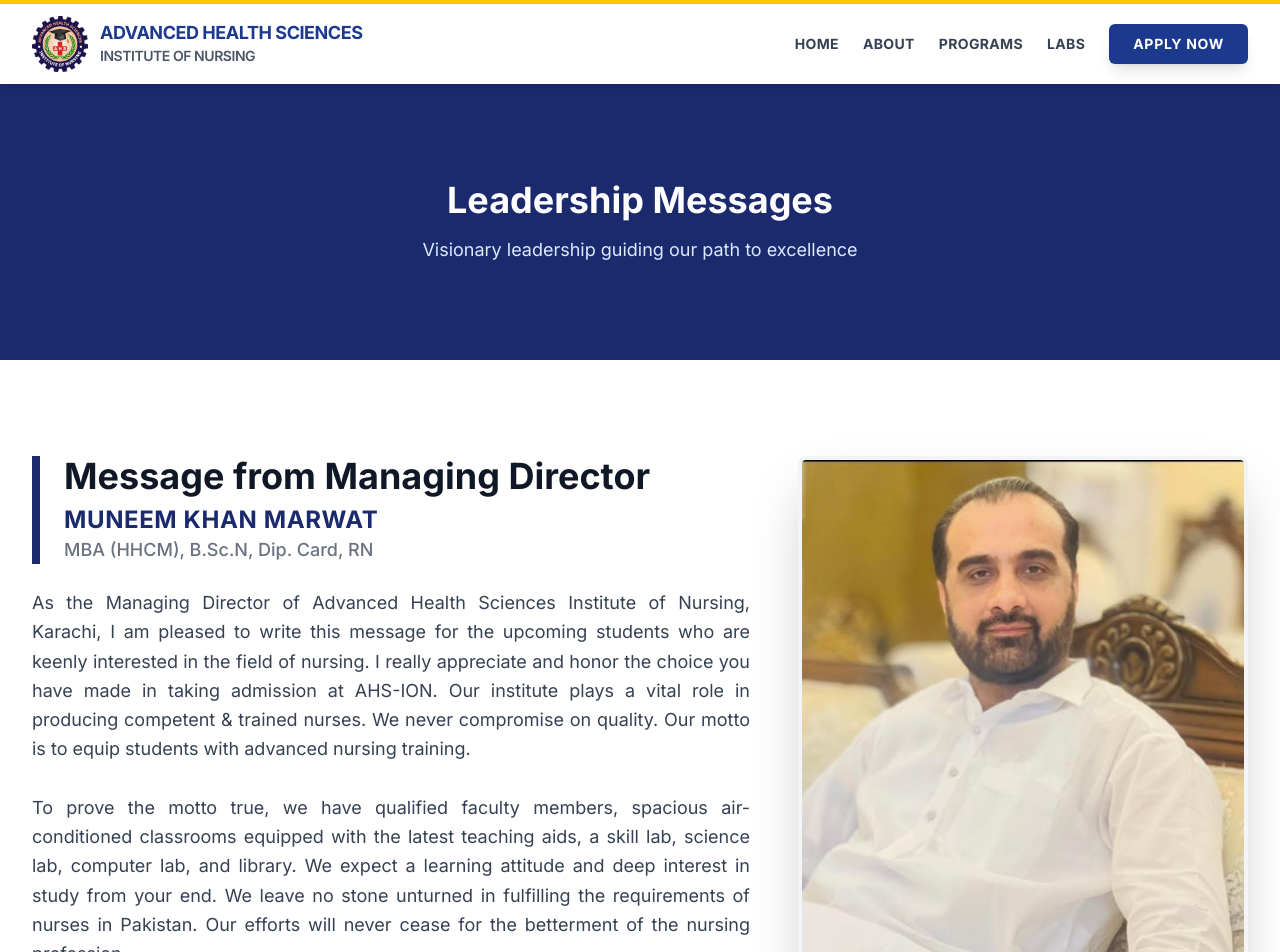
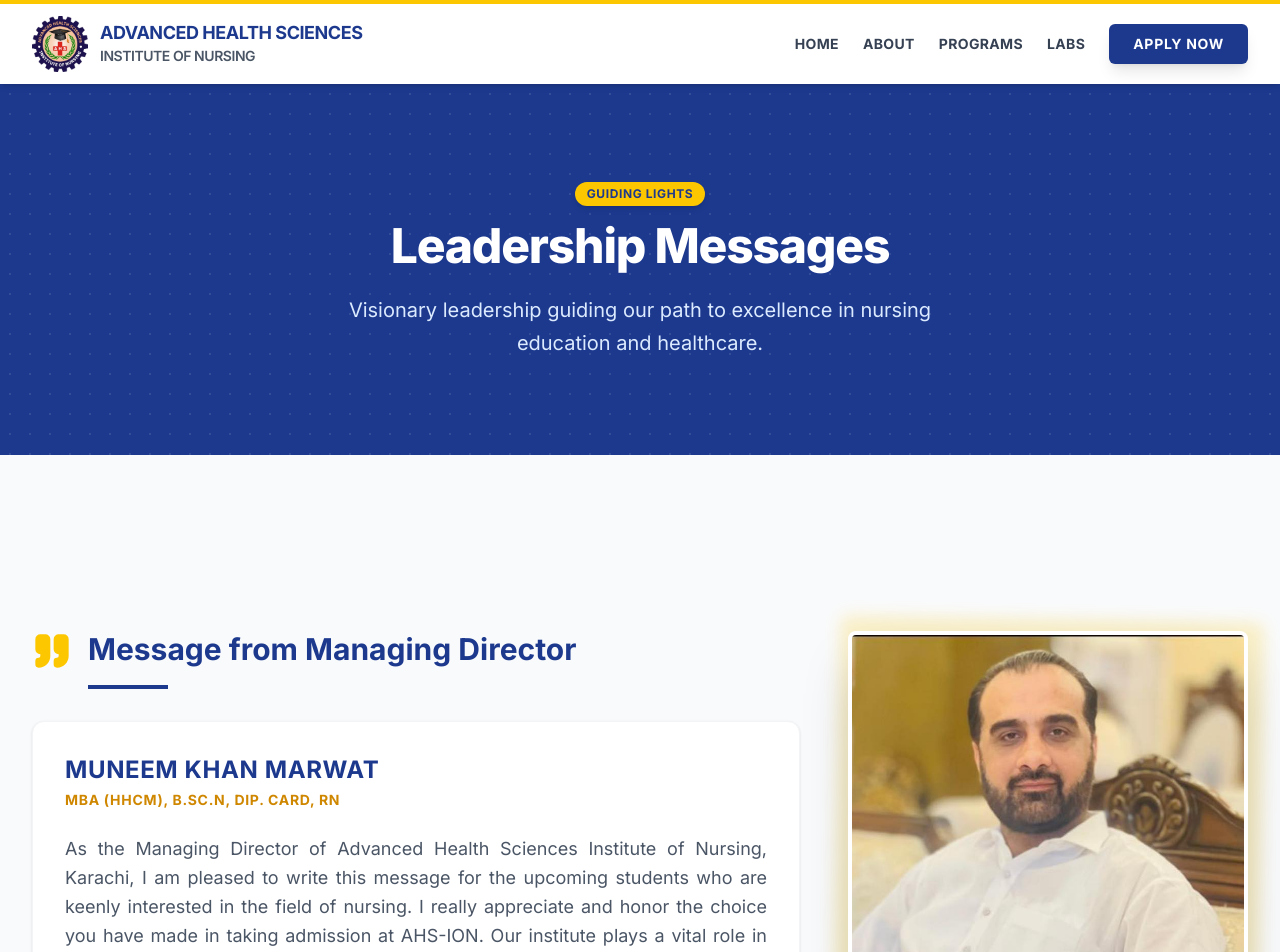
Before and after one commit to AHSANKHAN1999/ahsion-website, a Next.js app: page /about/messages in a window 1280 px wide. Shown: the top 952 px of the page. Built offline with nearby package versions, Linux system fonts and the light colour scheme.

Commit message:
Update leadership messages page to university style

```diff
--- a/src/app/about/messages/page.js
+++ b/src/app/about/messages/page.js
@@ -1,69 +1,104 @@
+"use client";
+
 import { siteData } from "@/data/siteData";
-import PageHeader from "@/components/PageHeader";
 import Section from "@/components/Section";
 import Image from "next/image";
+import { Quote } from "lucide-react";
 
 export default function Messages() {
-  // Hum 'leadership' array use kar rahe hain jo abhi humne update kiya
+  // Data fetch kar rahe hain
   const leaders = siteData.pages.leadership || [];
 
   return (
-    <div>
-      {/* Page Header */}
-      <PageHeader
-        title="Leadership Messages"
-        subtitle="Visionary leadership guiding our path to excellence"
-      />
+    <div className="bg-gray-50 min-h-screen font-sans">
 
-      {/* Main Content Area */}
-      <Section className="bg-white">
-        <div className="flex flex-col gap-20"> {/* Har leader ke beech gap */}
+      {/* ================= HERO SECTION ================= */}
+      <div className="relative bg-blue-900 text-white py-24 px-4 overflow-hidden">
+        {/* Pattern Overlay */}
+        <div className="absolute inset-0 opacity-10"
+             style={{ backgroundImage: 'radial-gradient(#ffffff 1px, transparent 1px)', backgroundSize: '20px 20px' }}>
+        </div>
 
+        <div className="relative z-10 max-w-7xl mx-auto text-center">
+          <span className="inline-block py-1 px-3 rounded-full bg-yellow-400 text-blue-900 font-bold text-xs uppercase tracking-wider mb-4 shadow-md">
+            Guiding Lights
+          </span>
+          <h1 className="text-4xl md:text-5xl font-extrabold mb-6 tracking-tight">
+            Leadership Messages
+          </h1>
+          <p className="text-lg md:text-xl text-blue-100 max-w-2xl mx-auto leading-relaxed">
+            Visionary leadership guiding our path to excellence in nursing education and healthcare.
+          </p>
+        </div>
+      </div>
+
+      {/* ================= MESSAGES SECTION ================= */}
+      <div className="py-20 space-y-24">
         {leaders.map((leader, index) => (
+          <Section key={leader.id}>
             <div
-              key={leader.id}
-              className={`flex flex-col lg:flex-row gap-12 items-start ${index !== leaders.length - 1 ? 'border-b pb-16 border-gray-200' : ''}`}
+              className={`flex flex-col gap-12 items-start ${
+                index % 2 === 1 ? 'lg:flex-row-reverse' : 'lg:flex-row'
+              }`}
             >
 
-              {/* --- LEFT SIDE: TEXT CONTENT --- */}
+              {/* --- TEXT CONTENT --- */}
               <div className="flex-1 space-y-6">
-                <div className="border-l-8 border-primary pl-6">
-                  <h2 className="text-3xl md:text-4xl font-bold text-gray-900 mb-2">
+                <div className="flex items-start gap-4">
+                    <Quote className="text-yellow-400 fill-current flex-shrink-0" size={40} />
+                    <div>
+                        <h2 className="text-3xl font-bold text-blue-900 leading-tight">
                         {leader.title}
                         </h2>
-                  <h3 className="text-2xl text-primary font-bold uppercase tracking-wide">
+                        <div className="h-1 w-20 bg-blue-900 mt-4 mb-2"></div>
+                    </div>
+                </div>
+
+                <div className="bg-white p-8 rounded-xl border border-gray-100 shadow-sm relative overflow-hidden group">
+                    {/* Decorative Background Quote */}
+                    <Quote className="absolute -right-4 -bottom-4 text-gray-100 w-32 h-32 transform rotate-12" />
+
+                    <h3 className="text-2xl text-blue-900 font-bold uppercase tracking-wide mb-1 relative z-10">
                         {leader.name}
                     </h3>
-                  <p className="text-gray-500 font-medium text-lg">
+                    <p className="text-yellow-600 font-bold text-sm uppercase tracking-wider mb-6 relative z-10">
                         {leader.designation}
                     </p>
-                </div>
 
-                {/* 'whitespace-pre-line' zaroori hai taake paragraphs alag alag dikhein */}
-                <div className="text-gray-700 text-lg leading-relaxed text-justify whitespace-pre-line">
+                    <div className="text-gray-600 text-lg leading-relaxed text-justify whitespace-pre-line relative z-10">
                         {leader.message}
                     </div>
                 </div>
+              </div>
 
-              {/* --- RIGHT SIDE: LARGE IMAGE --- */}
-              <div className="w-full lg:w-[450px] shrink-0">
-                <div className="relative aspect-[4/5] w-full rounded-lg overflow-hidden shadow-2xl border-4 border-gray-100 bg-gray-50">
+              {/* --- IMAGE CONTENT --- */}
+              <div className="w-full lg:w-[400px] flex-shrink-0">
+                <div className="relative group">
+                    {/* Yellow Shadow Effect */}
+                    <div className={`absolute -inset-3 bg-yellow-400 rounded-lg blur opacity-20 group-hover:opacity-40 transition duration-500 ${index % 2 === 1 ? '-rotate-1' : 'rotate-1'}`}></div>
+
+                    <div className="relative aspect-[4/5] w-full rounded-lg overflow-hidden shadow-2xl border-4 border-white">
                         <Image
                             src={leader.image}
                             alt={leader.name}
                             fill
-                    sizes="(max-width: 768px) 100vw, 450px"
-                    className="object-cover hover:scale-105 transition-transform duration-700"
-                    priority={index === 0} // Pehli image jaldi load hogi
+                            sizes="(max-width: 768px) 100vw, 400px"
+                            className="object-cover transition-transform duration-700 group-hover:scale-105"
+                            priority={index === 0}
                         />
+                        {/* Name Overlay on Hover */}
+                        <div className="absolute inset-0 bg-gradient-to-t from-blue-900/80 to-transparent opacity-0 group-hover:opacity-100 transition-opacity duration-300 flex items-end p-6">
+                             <p className="text-white font-bold text-lg">{leader.name}</p>
+                        </div>
+                    </div>
                 </div>
               </div>
 
             </div>
+          </Section>
         ))}
+      </div>
 
-        </div>
-      </Section>
     </div>
   );
 }
```
Lines whose indentation alone changed are shown as unchanged.
